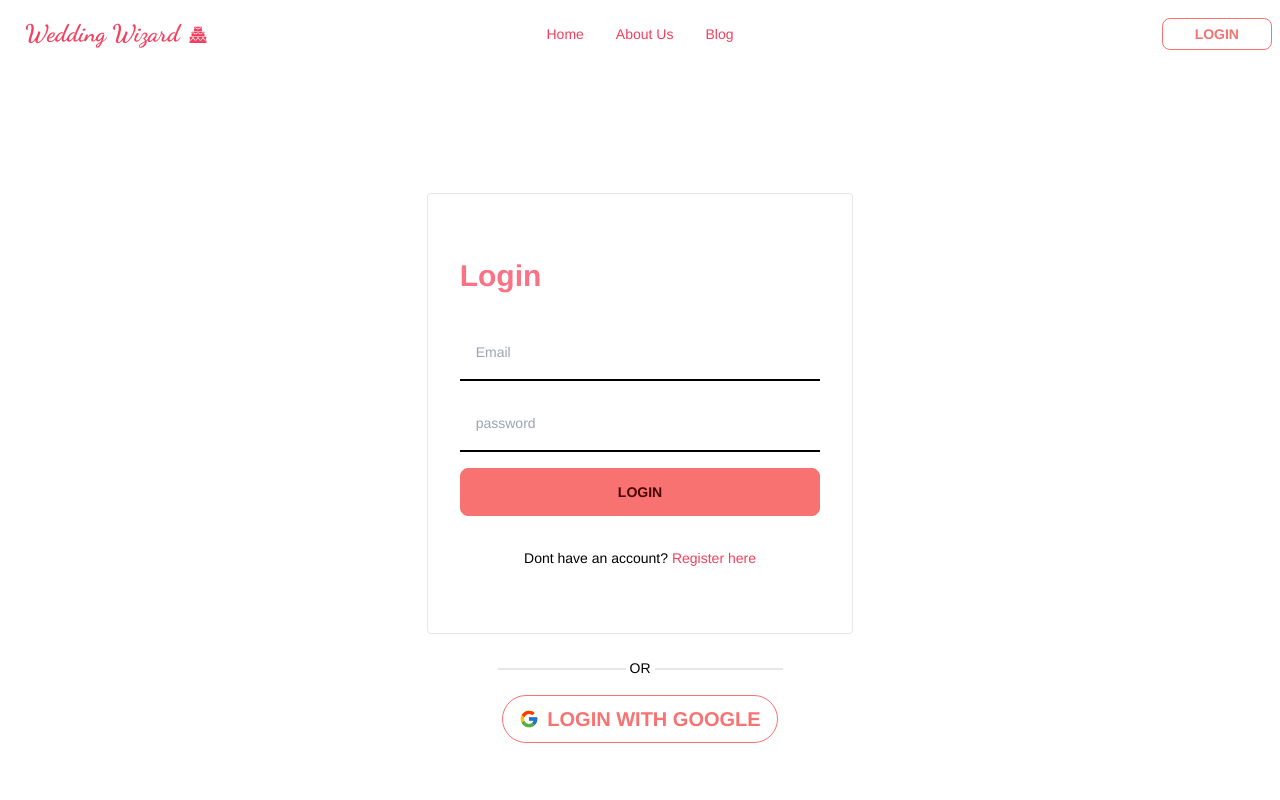
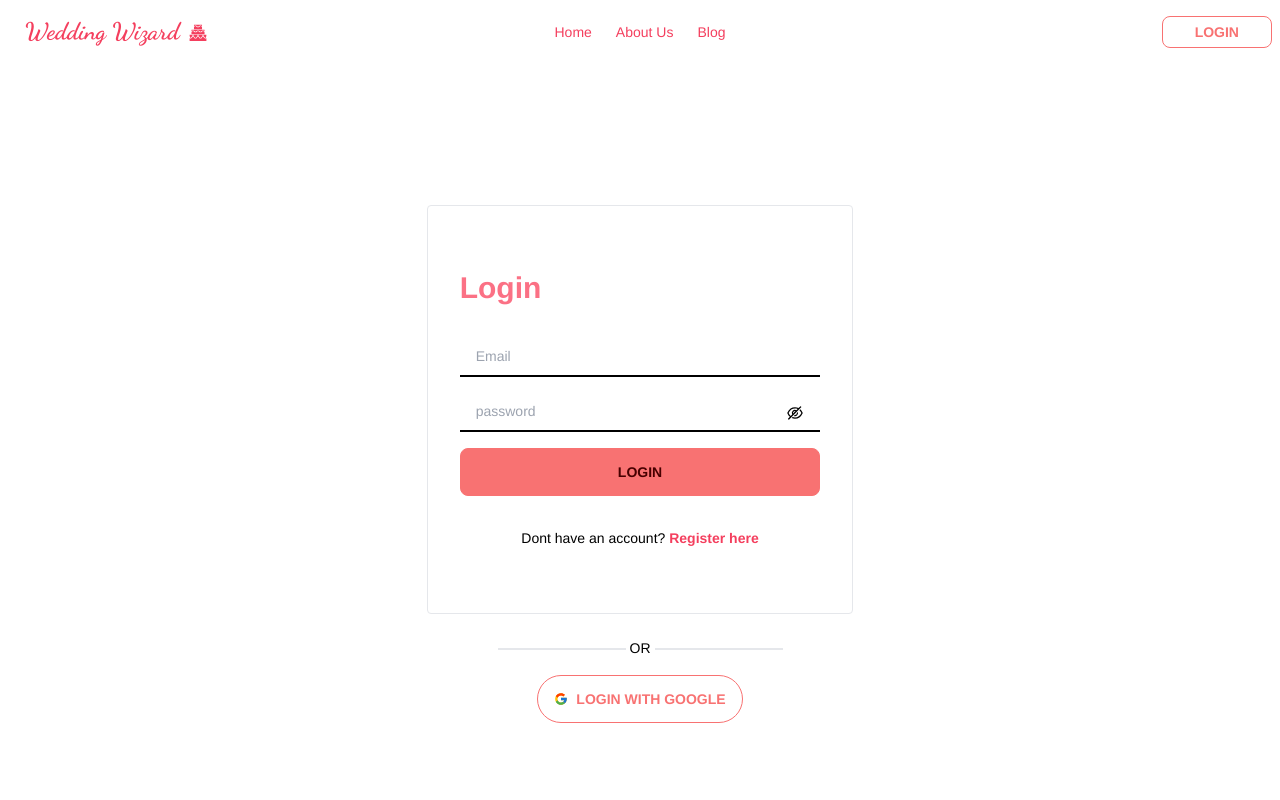
Before and after one commit to shahriarmostafiz/Wedding-Wizard, a React (Vite) app: page /login in a window 1280 px wide. Shown: the top 800 px of the page. Built offline with nearby package versions, Linux system fonts and the light colour scheme; no server answers.

Commit message:
login page and registration page was modified

```diff
--- a/index.html
+++ b/index.html
@@ -16,7 +16,7 @@
         offset: 200,
         duration: 600,
         easing: "ease-in-sine",
-        delay: 100,
+        delay: 200,
       });
     </script>
   </body>
--- a/src/Components/Album/Album.jsx
+++ b/src/Components/Album/Album.jsx
@@ -19,9 +19,8 @@ const Album = () => {
     };
     return (
 
-        <div className='my-8' data-aos="zoom-in" data-aos-duration="1000">
-
-            <div className=" my-8   text-center border-b-2 border-rose-400 p-4 w-fit mx-auto">
+        <div className='my-8 lg:max-w-7xl' data-aos="zoom-in" data-aos-duration="800">
+            <div className=" mb-8 text-center border-b-2 border-rose-400 px-4 w-fit mx-auto">
                 <h1 className="text-4xl md:text-7xl lg:text-5xl font-special ">Memories </h1>
                 <p className="font-special text-2xl">Some of our beloved works </p>
             </div>
--- a/src/Components/NavBar/Nav.css
+++ b/src/Components/NavBar/Nav.css
@@ -1,4 +1,4 @@
-li a .active {
+li .active {
   background-color: rgb(255, 109, 109);
   padding: 8px 16px;
   border-radius: 4px;
--- a/src/Components/NavBar/Navbar.jsx
+++ b/src/Components/NavBar/Navbar.jsx
@@ -38,14 +38,14 @@ const Navbar = () => {
 
         }    </>
     return (
-        <div className='lg:max-w-7xl lg:mx-auto bg-white'>
+        <div className='md:max-w-3xl mx-auto lg:max-w-7xl lg:mx-auto bg-white'>
             <div className="navbar">
                 <div className="navbar-start">
                     <div className="dropdown">
                         <label tabIndex={0} className="btn btn-ghost lg:hidden">
                             <svg xmlns="http://www.w3.org/2000/svg" className="h-5 w-5" fill="none" viewBox="0 0 24 24" stroke="currentColor"><path strokeLinecap="round" strokeLinejoin="round" strokeWidth="2" d="M4 6h16M4 12h8m-8 6h16" /></svg>
                         </label>
-                        <ul tabIndex={0} className="menu menu-sm bg-rose-50 dropdown-content mt-3 z-[1] p-2 shadow  rounded-box w-52">
+                        <ul tabIndex={0} className="menu menu-sm dropdown-content mt-3 z-[1] p-2 shadow bg-white bg-opacity-50 rounded-box w-52">
                             {links}
                         </ul>
                     </div>
@@ -61,7 +61,7 @@ const Navbar = () => {
                     </div>
                 </div>
                 <div className="navbar-center hidden lg:flex">
-                    <ul className="menu menu-horizontal px-1">
+                    <ul className="flex list-none lg:gap-6   menu-horizontal px-1">
                         {links}
                     </ul>
                 </div>
--- a/src/Components/Reviews/Reviews.jsx
+++ b/src/Components/Reviews/Reviews.jsx
@@ -13,7 +13,7 @@ const Reviews = () => {
     // console.log('reviews', reviews);
     const navigate = useNavigate()
     return (
-        <div data-aos="fade-left">
+        <div data-aos="zoom-in-up" data-aos-duration="800">
             <h1 className="text-5xl font-special font-bold text-center">Messages from Our Clients </h1>
             <div className="flex flex-col items-center" >
                 <div className="grid grid-cols-1 gap-6  md:grid-cols-2 lg:grid-cols-3 my-6 md:my-8 lg:my-12">
--- a/src/Components/Services/Services.jsx
+++ b/src/Components/Services/Services.jsx
@@ -6,7 +6,7 @@ const Services = ({ services }) => {
         <div>
             <h1 className="text-5xl text-center my-5 font-special">Our Services</h1>
 
-            <div className="flex justify-center" data-aos="fade-right">
+            <div className="flex justify-center" data-aos="zoom-in">
                 <div className="grid grid-cols-1 md:grid-cols-2   lg:grid-cols-3 gap-4 my-8 ">
                     {
                         services?.map(service => <ServiceCard key={service.id} service={service}></ServiceCard>)
--- a/src/Pages/Login/Login.jsx
+++ b/src/Pages/Login/Login.jsx
@@ -1,9 +1,12 @@
-import { useContext } from "react";
+import { useContext, useState } from "react";
 import { AuthContext } from "../../AuthProvider/AuthProvider";
 import { Link, useLocation, useNavigate } from "react-router-dom";
 import { FcGoogle } from 'react-icons/fc'
 import { toast } from "react-toastify";
 import 'react-toastify/dist/ReactToastify.css';
+import { AiOutlineEye } from 'react-icons/ai';
+import { AiOutlineEyeInvisible } from 'react-icons/ai';
+
 const Login = () => {
     const location = useLocation()
     console.log(location)
@@ -19,6 +22,7 @@ const Login = () => {
         progress: undefined,
         theme: "light",
     }
+    const [showpass, setShowPass] = useState(false)
     const handleLogin = e => {
         e.preventDefault()
         const form = new FormData(e.currentTarget)
@@ -57,23 +61,26 @@ const Login = () => {
                         <div className="p-8 space-y-4 w-full">
 
                             <div className="border-b-2 border-black">
-                                <input className=" rounded  w-full border-none outline-none p-4" placeholder="Email" type="email" name="email" id="email" />
+                                <input className=" rounded  w-full border-none outline-none py-2 px-4" placeholder="Email" type="email" name="email" id="email" />
                             </div>
-                            <div className=" w-full border-b-2 border-black">
-                                <input className="  rounded w-full border-none outline-none p-4"
-                                    type="password" placeholder="password" name="password" id="password" />
+                            <div className=" w-full border-b-2 relative border-black">
+                                <input className="rounded w-full border-none outline-none py-2 pl-4 pr-8"
+                                    type={showpass ? 'text' : 'password'} placeholder="password" name="password" id="password" />
+                                <span onClick={() => setShowPass(!showpass)}
+                                    className="absolute right-4 bottom-2 text-lg"> {showpass ? <AiOutlineEye /> : <AiOutlineEyeInvisible />} </span>
+
                             </div>
                             <button type="submit" className="btn btn-error hover:bg-red-500 hover:text-white w-full">Login </button>
                         </div>
-                        <p className="text-center">Dont have an account? <Link className="text-rose-500 font-medium" to={'/register'}>Register here </Link></p>
+                        <p className="text-center">Dont have an account? <Link className="text-rose-500 font-semibold" to={'/register'}>Register here </Link></p>
                     </form>
 
                 </div>
                 <div className="flex flex-col gap-4 mt-6 justify-center items-center">
                     <div className="flex items-center gap-1">
-                        <div className="border bg-slate-400 h-0.5 w-32"></div> <p>OR</p> <div className="border h-0.5 w-32 bg-slate-500"></div>
+                        <div className="border bg-slate-500 h-0.5 w-32"></div> <p>OR</p> <div className="border h-0.5 w-32 bg-slate-500"></div>
                     </div>
-                    <button className="btn  text-xl rounded-full btn-outline btn-error hover:text-white " onClick={handleGoogleLogin}> <FcGoogle />Login with Google </button>
+                    <button className="btn rounded-full btn-outline btn-error " onClick={handleGoogleLogin}> <FcGoogle />Login with Google </button>
                 </div>
             </div>
         </div>
--- a/src/Pages/Register/Register.jsx
+++ b/src/Pages/Register/Register.jsx
@@ -3,6 +3,8 @@ import { AuthContext } from "../../AuthProvider/AuthProvider";
 import { Link, useNavigate } from "react-router-dom";
 import { ToastContainer, toast } from "react-toastify";
 import 'react-toastify/dist/ReactToastify.css';
+import { AiOutlineEye } from 'react-icons/ai';
+import { AiOutlineEyeInvisible } from 'react-icons/ai';
 const Register = () => {
     const { signUp, update } = useContext(AuthContext)
     const navigate = useNavigate()
@@ -17,6 +19,8 @@ const Register = () => {
         progress: undefined,
         theme: "light",
     }
+    const [showpass, setShowPass] = useState(false)
+
     const handleRegister = e => {
         e.preventDefault()
         const form = new FormData(e.currentTarget)
@@ -28,7 +32,6 @@ const Register = () => {
         const passwordRegex = /^(?=.*[A-Z])(?=.*[!@#$%^&*()_+{}\[\]:;<>,.?~\\-]).{6,}$/
         if (!passwordRegex.test(thispassword)) {
             setError('Password Must Contain At least One Capital letter and one Special Character')
-            toast.error('Password Must Contain At least One Capital letter and one Special Character ', toastInfo)
             return
         }
         setError(null)
@@ -48,7 +51,7 @@ const Register = () => {
 
     return (
         <div>
-            <div className="bg-white">
+            <div className="bg-white my-8" >
                 <div className="flex justify-center h-screen items-center">
                     <div className="border w-4/5 lg:w-2/5 py-16 lg:px-12  rounded">
                         <h1 className="text-3xl text-rose-400 font-bold px-8">Sign Up Today  </h1>
@@ -65,9 +68,12 @@ const Register = () => {
                                 <div className="border-b-2 border-black">
                                     <input className="bg-white rounded  w-full border-none outline-none py-2 px-2" placeholder="Photo URL" type='url' name="photo" id="photo" required />
                                 </div>
-                                <div className=" w-full border-b-2 border-black">
+                                <div className=" w-full border-b-2 border-black relative">
                                     <input className=" bg-white rounded w-full border-none outline-none py-2 px-2"
-                                        type="password" placeholder="password" name="password" id="password" required />
+                                        type={showpass ? 'text' : 'password'} placeholder="password" name="password" id="password" required />
+                                    <span onClick={() => setShowPass(!showpass)}
+                                        className="absolute right-4 bottom-2 text-lg"> {showpass ? <AiOutlineEye /> : <AiOutlineEyeInvisible />} </span>
+
                                 </div>
 
                                 <button type="submit" className="btn btn-error w-full">SignUp  </button>
@@ -75,7 +81,7 @@ const Register = () => {
                             {
                                 error && <p className="text-center text-red-600">{error}</p>
                             }
-                            <p className="text-center">Already have an account? <Link className="text-rose-500 font-bold" to={'/login'}>Login</Link></p>
+                            <p className="text-center">Already have an account? <Link className="text-rose-500 font-bold" to={'/login'}>Login Here</Link></p>
                         </form>
                     </div>
 
--- a/src/Routes/PrivateRoute.jsx
+++ b/src/Routes/PrivateRoute.jsx
@@ -6,7 +6,7 @@ const PrivateRoute = ({ children }) => {
     const { user, loading } = useContext(AuthContext)
     const location = useLocation()
     if (loading) {
-        return <h1 className='text-center'>loading</h1>
+        return <h1 className='text-center text-xl h-screen text-rose-400'>loading</h1>
     }
     if (user) {
         return (
```
Also changed, not shown: 1 other file (tests, documents, lock files or other folders).
